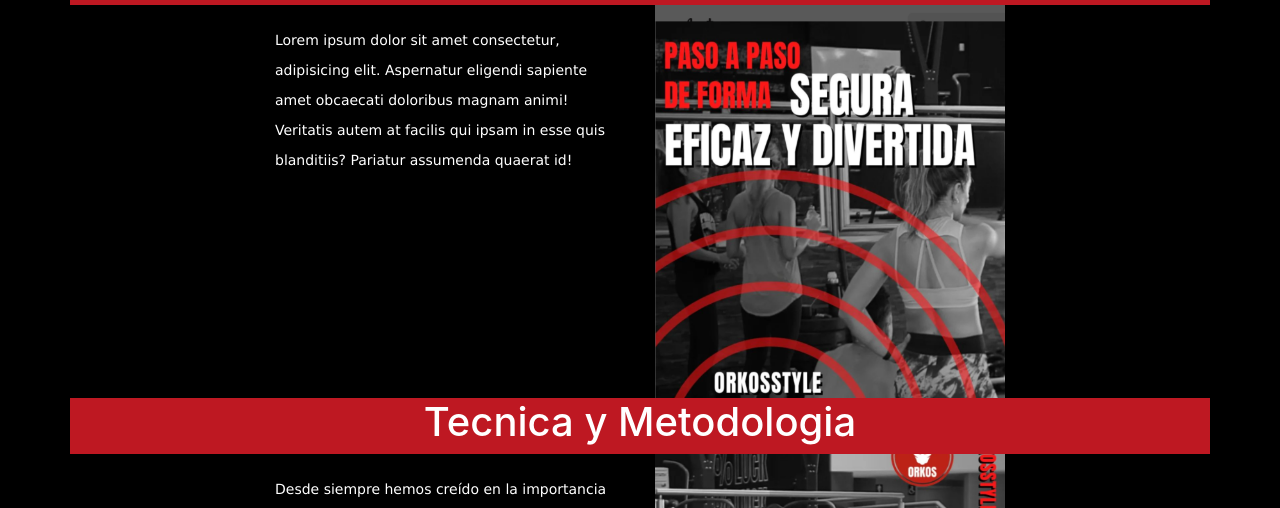
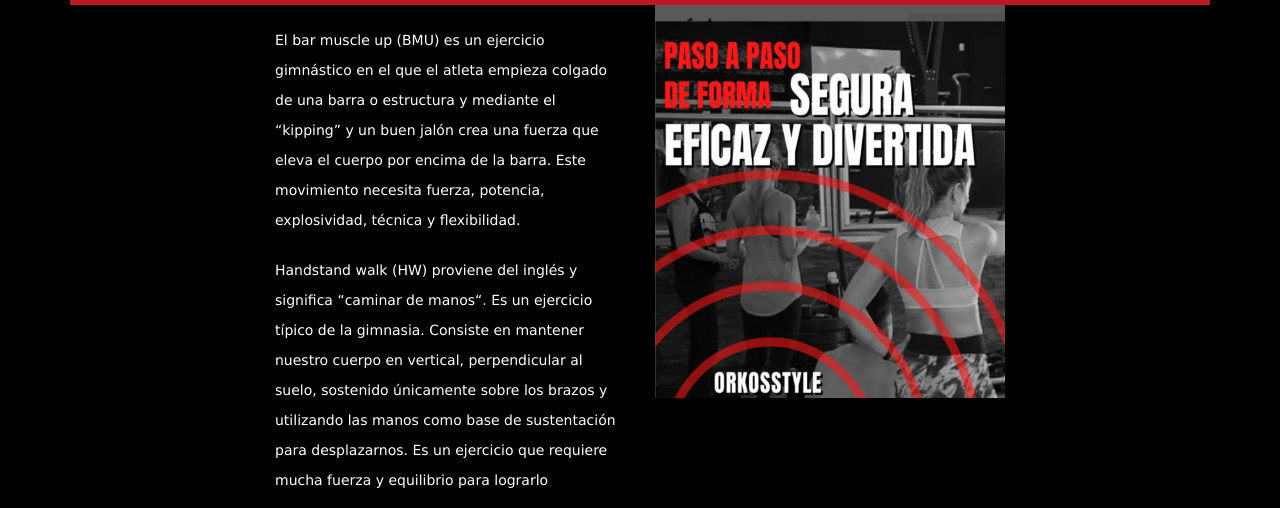
Before and after one commit to lea449/orkos-rivero3, a plain HTML site: page pages/novedadesbs.html in a window 1280 px wide. Shown: the part 221-729 px from the top of the page. Drawn offline with nearby package versions, Linux system fonts and the light colour scheme.

Commit message:
cambio en texto

```diff
--- a/pages/novedadesbs.html
+++ b/pages/novedadesbs.html
@@ -67,8 +67,8 @@
 
                             <div class="col-lg-4 col-md-4 col-xs-6 ">
 
-                                    <p class="textoNovedades"> Lorem ipsum dolor sit amet consectetur, adipisicing elit. Aspernatur eligendi sapiente amet obcaecati doloribus magnam animi! Veritatis autem at facilis qui ipsam in esse quis blanditiis? Pariatur assumenda quaerat id!</p>
-
+                                    <p class="textoNovedades">El bar muscle up (BMU) es un ejercicio gimnástico en el que el atleta empieza colgado de una barra o estructura y mediante el “kipping” y un buen jalón crea una fuerza que eleva el cuerpo por encima de la barra. Este movimiento necesita fuerza, potencia, explosividad, técnica y flexibilidad.</p>
+                                   <p class="textoNovedades"> Handstand walk (HW) proviene del inglés y significa “caminar de manos“. Es un ejercicio típico de la gimnasia. Consiste en mantener nuestro cuerpo en vertical, perpendicular al suelo, sostenido únicamente sobre los brazos y utilizando las manos como base de sustentación para desplazarnos. Es un ejercicio que requiere mucha fuerza y equilibrio para lograrlo</p>
 
                             </div>
 
```
